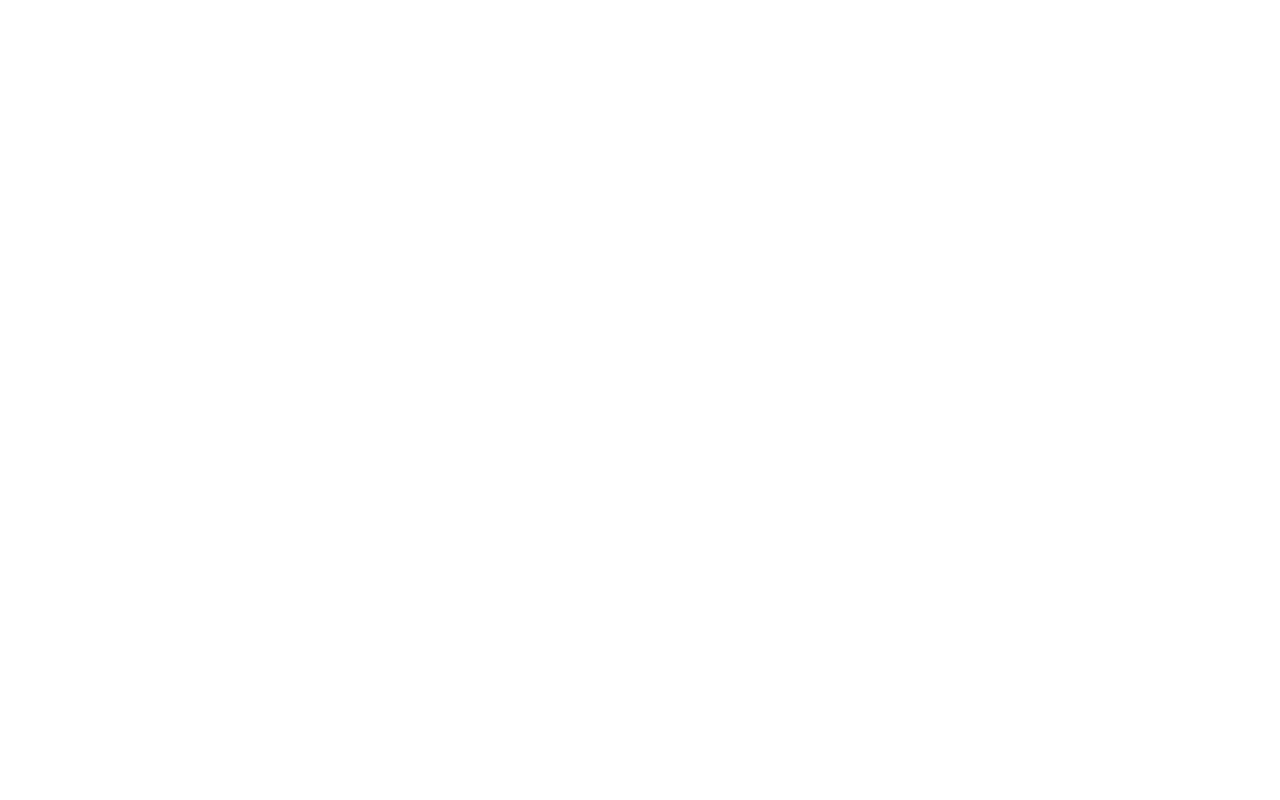
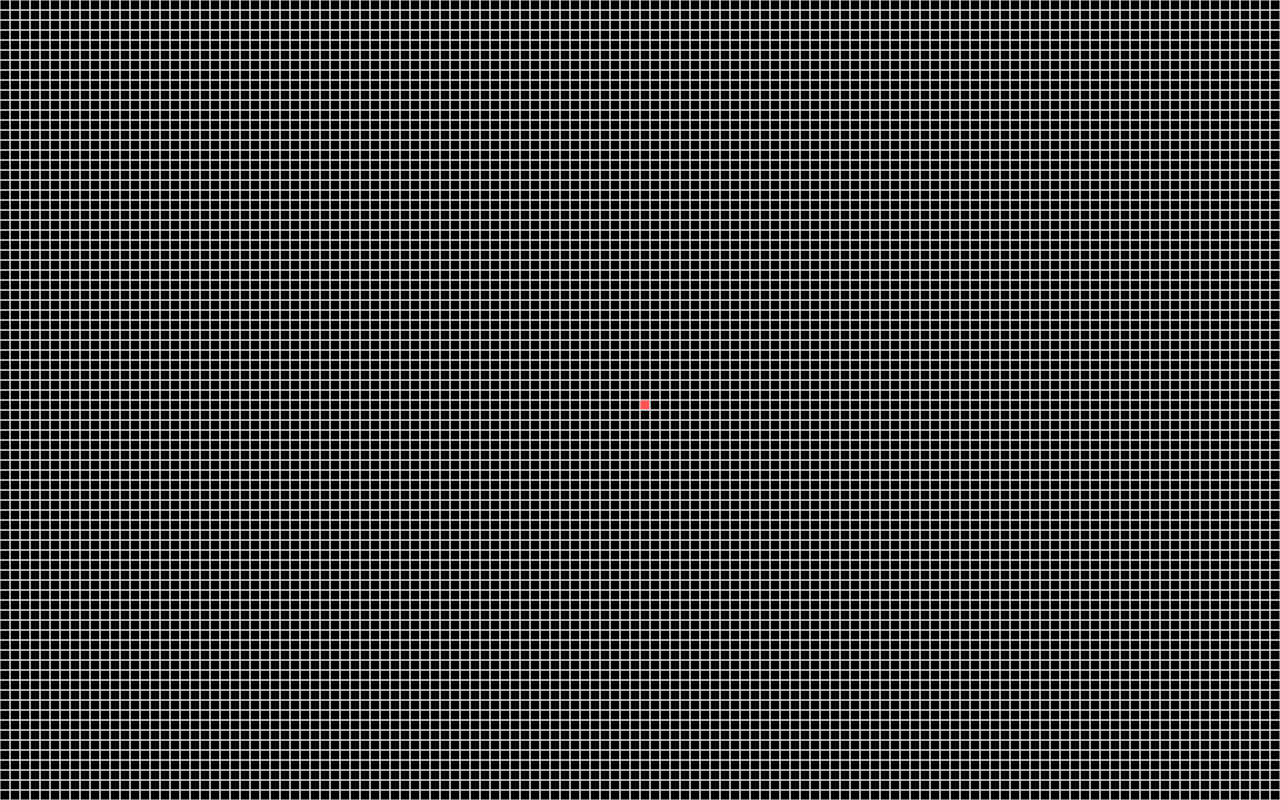
Before and after one commit to wh0sha/wh0sha.github.io, a plain HTML site: page index.html in a window 1280 px wide. Drawn offline with Linux system fonts and the light colour scheme; animation ran at ten frames a second.

Commit message:
added map and player, implemented basic extension

```diff
--- /dev/null
+++ b/game.js
@@ -0,0 +1,75 @@
+const canvas = document.getElementById('gameCanvas');
+const ctx = canvas.getContext('2d');
+
+const CELL_SIZE = 10;
+let map_width, map_height;
+let map = [];
+let playerArea = new Set();
+
+function init() {
+    canvas.width = window.innerWidth;
+    canvas.height = window.innerHeight;
+
+    map_width = Math.ceil(canvas.width / CELL_SIZE);
+    map_height = Math.ceil(canvas.height / CELL_SIZE);
+
+    map = Array(map_height).fill().map(() => Array(map_width).fill(0));
+
+    const startX = Math.floor(map_width / 2);
+    const startY = Math.floor(map_height / 2);
+
+    map[startY][startX] = 1;
+    playerArea.add(`${startX},${startY}`);
+}
+
+function expandOneLayer() {
+    const newCells = [];
+    const directions = [
+        {x: 0, y: -1}, {x: 1, y: 0},
+        {x: 0, y: 1}, {x: -1, y: 0}
+    ];
+
+    playerArea.forEach(cell => {
+        const [x, y] = cell.split(',').map(Number);
+
+        for (const dir of directions) {
+            const nx = x + dir.x;
+            const ny = y + dir.y;
+            const key = `${nx},${ny}`;
+
+            if (nx >= 0 && nx < map_width &&
+                ny >= 0 && ny < map_height &&
+                map[ny][nx] === 0) {
+
+                map[ny][nx] = 1;
+                newCells.push(key);
+            }
+        }
+    });
+
+    newCells.forEach(cell => playerArea.add(cell));
+}
+
+canvas.addEventListener('click', () => {
+    expandOneLayer();
+});
+
+function draw() {
+    ctx.clearRect(0, 0, canvas.width, canvas.height);
+
+    for (let y = 0; y < map_height; y++) {
+        for (let x = 0; x < map_width; x++) {
+            if (map[y][x] === 1) {
+                ctx.fillStyle = '#FF5252';
+                ctx.fillRect(x * CELL_SIZE, y * CELL_SIZE, CELL_SIZE, CELL_SIZE);
+            }
+            ctx.strokeStyle = '#E0E0E0';
+            ctx.strokeRect(x * CELL_SIZE, y * CELL_SIZE, CELL_SIZE, CELL_SIZE);
+        }
+    }
+
+    requestAnimationFrame(draw);
+}
+
+init();
+draw();
--- a/index.html
+++ b/index.html
@@ -3,9 +3,12 @@
 <head>
     <meta charset="UTF-8">
     <meta name="viewport" content="width=device-width, initial-scale=1.0">
-    <title>Document</title>
+    <title>DOMINA.IO</title>
+    <link rel = "stylesheet" href="style.css">
 </head>
 <body>
+    <canvas id = "gameCanvas"></canvas>
 
+    <script src="game.js"></script>
 </body>
 </html>
--- a/style.css
+++ b/style.css
@@ -0,0 +1,8 @@
+body {
+    margin: 0;
+    overflow: hidden;
+}
+#gameCanvas {
+    display: block;
+    background-color: black;
+}
```
Also changed, not shown: server.js (deleted).
